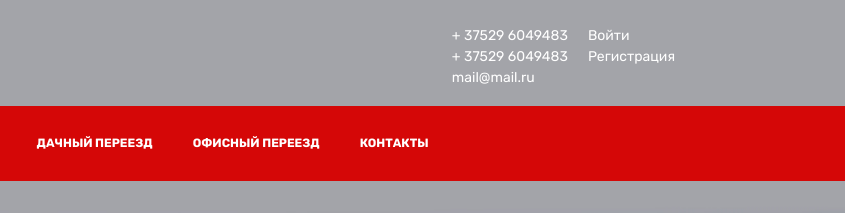
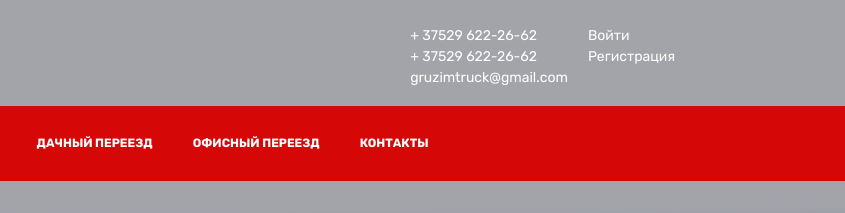
Before and after one commit to rimardima/rimardima.github.io, a plain HTML site: page index.html in a window 1280 px wide. Shown: the top 213 px of the page, 435-1280 px from the left. Drawn offline with Linux system fonts and the light colour scheme; some packages are replaced by stand-ins of ours.

Commit message:
Add files via upload

```diff
--- a/index.html
+++ b/index.html
@@ -26,9 +26,9 @@
           <div class="header-logo col-auto mr-md-auto"><a href="./index.html"><img src="./img/data/header-logo.png" alt=""></a></div>
           <div class="header-contact col-auto d-sm-block d-none">
             <ul class="header-contact_list list-unstyled">
-              <li class="header-contact_item"><a class="header-contact_link" href="tel:+375296049483">+ 37529 6049483</a></li>
-              <li class="header-contact_item"><a class="header-contact_link" href="tel:+375296049483">+ 37529 6049483</a></li>
-              <li class="header-contact_item"><a class="header-contact_link" href="mailto:mail@mail.ru">mail@mail.ru</a></li>
+              <li class="header-contact_item"><a class="header-contact_link" href="tel:+375296049483">+ 37529 622-26-62</a></li>
+              <li class="header-contact_item"><a class="header-contact_link" href="tel:+375296049483">+ 37529 622-26-62</a></li>
+              <li class="header-contact_item"><a class="header-contact_link" href="mailto:mail@mail.ru">gruzimtruck@gmail.com</a></li>
             </ul>
           </div>
           <div class="header-login col-auto">
```
